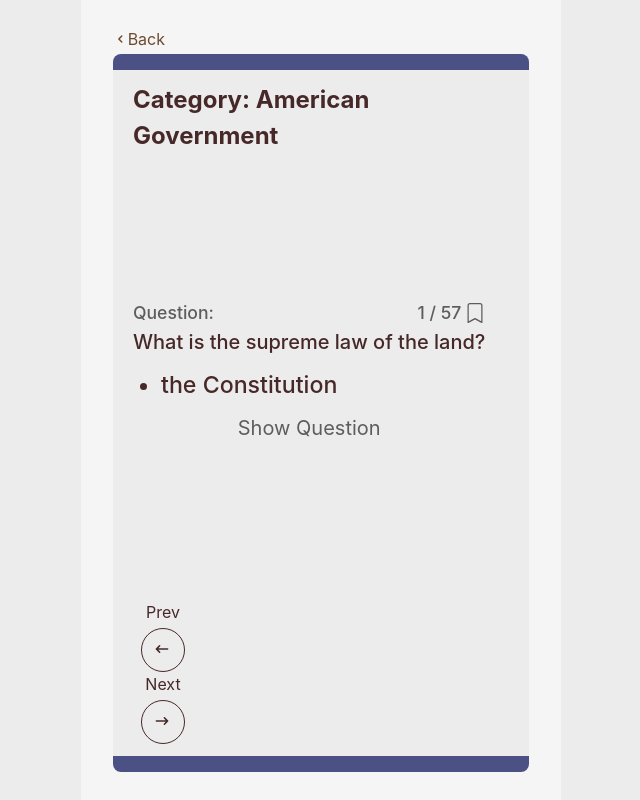
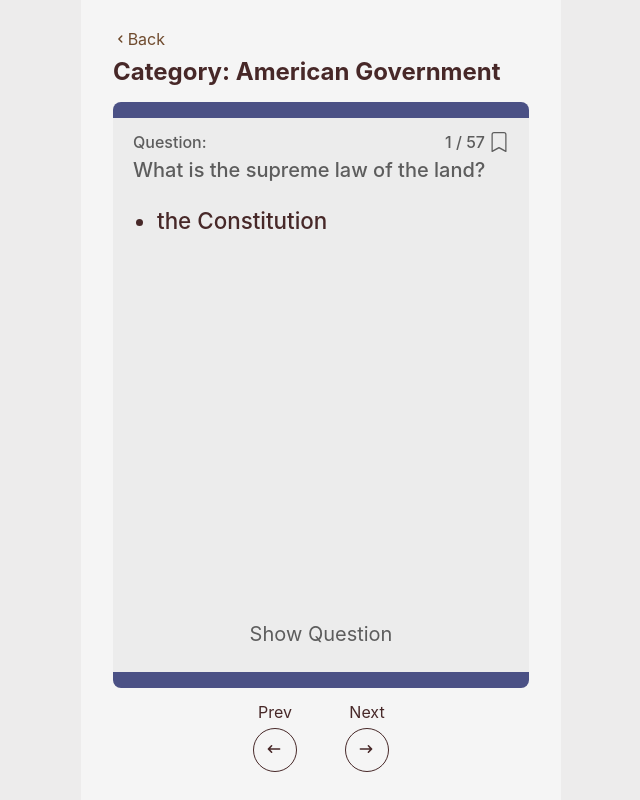
Before and after one commit to sprajams/flashcards, a React (Create React App) app: page /category/1/1 in a window 1280 px wide. Both pictures are taken after a click on the button "Show Answer". Shown: the whole page, without its empty margins (319-959 px from the left). Built offline with nearby package versions, Linux system fonts and the light colour scheme.

Commit message:
handle buttons for front and back of button

```diff
--- a/src/components/CardLayout/index.jsx
+++ b/src/components/CardLayout/index.jsx
@@ -4,11 +4,17 @@ import { useDispatch, useSelector } from "react-redux";
 import { add, remove } from "../../store/bookmarksSlice";
 import { useState } from "react";
 import { BsBookmark, BsBookmarkFill } from "react-icons/bs";
-import { HiCheck, HiX } from "react-icons/hi";
 
-const CardLayout = ({ data, index, totalQ, testMode, buttons, title }) => {
+const CardLayout = ({
+  data,
+  index,
+  totalQ,
+  buttons,
+  buttonsFlipped,
+  title,
+}) => {
   const { question, options, id } = data;
-  const [activeFront, setActiveFront] = useState(true);
+  const [isFlipped, setIsFlipped] = useState(false);
   // get state of bookmarks
   const bookmarkState = useSelector((state) => state.bookmarks);
   const dispatch = useDispatch();
@@ -22,7 +28,7 @@ const CardLayout = ({ data, index, totalQ, testMode, buttons, title }) => {
   const isBookmarked = bookmarkState.indexOf(id) >= 0;
   return (
     <div className={styles.outer}>
-      <h2 className={styles.titleWrap}>{title}</h2>
+      <h2>{title}</h2>
       <div className={styles.cardContainer}>
         <div className={styles.topContainer}>
           <div className={clsx(styles.topInfo, styles.infoSmall)}>
@@ -51,13 +57,11 @@ const CardLayout = ({ data, index, totalQ, testMode, buttons, title }) => {
               )}
             </div>
           </div>
-          {activeFront ? null : <h3 className={styles.infoBig}>{question}</h3>}
+          {isFlipped ? <h3 className={styles.infoBig}>{question}</h3> : null}
         </div>
 
         <div className={styles.mainWrap}>
-          {activeFront ? (
-            <h2>{question}</h2>
-          ) : (
+          {isFlipped ? (
             <ul className={styles.answerWrap}>
               {options.length > 0
                 ? options.map((elem, i) => {
@@ -65,39 +69,24 @@ const CardLayout = ({ data, index, totalQ, testMode, buttons, title }) => {
                   })
                 : null}
             </ul>
+          ) : (
+            <h2>{question}</h2>
           )}
         </div>
 
         <div className={styles.bottomWrap}>
           <button
             className={clsx(styles.infoSmall, styles.answerBtnWrap)}
-            onClick={() => setActiveFront(!activeFront)}
+            onClick={() => setIsFlipped(!isFlipped)}
           >
-            {activeFront ? "Show Answer" : "Show Question"}
+            {isFlipped ? "Show Question" : "Show Answer"}
           </button>
-
-          {/* TODO: section for test mode */}
-          {activeFront
-            ? ""
-            : testMode && (
-                <div className={styles.actionBtnWrap}>
-                  <button
-                    className={clsx(styles.infoSmall, styles.answerBtnWrap)}
-                  >
-                    {/* Inorrect */}
-                    <HiX className={styles.iconWrap} />
-                  </button>
-                  <button
-                    className={clsx(styles.infoSmall, styles.answerBtnWrap)}
-                  >
-                    {/* correct icon */}
-                    <HiCheck className={styles.iconWrap} />
-                  </button>
-                </div>
-              )}
         </div>
       </div>
-      <div className={styles.btnContainer}>{buttons}</div>
+      <div className={styles.btnContainer}>
+        {/* show correct & incorrect buttons (buttonsFlipped) only if available in quiz mode */}
+        {isFlipped ? buttonsFlipped ?? buttons : buttons}
+      </div>
     </div>
   );
 };
--- a/src/components/CardLayout/styles.module.scss
+++ b/src/components/CardLayout/styles.module.scss
@@ -1,13 +1,22 @@
 .outer {
   height: 100%;
+  display: flex;
+  flex-direction: column;
+  justify-content: center;
+  gap: 12px;
+  color: var(--color-text-primary);
+}
+
+.cardContainer {
+  flex: 1 1 auto;
   border-radius: 8px;
   padding: 12px 20px;
   display: flex;
   flex-direction: column;
   justify-content: space-between;
   align-items: flex-start;
-  width: 100%;
-  gap: 12px;
+  gap: 8px;
+  overflow: hidden;
   color: var(--color-text-primary);
   background: rgb(236, 236, 236);
   border-top: 16px solid rgb(75, 81, 133);
@@ -18,7 +27,6 @@
     border-bottom: 16px solid rgb(107, 82, 62);
   }
 }
-
 // TOP
 .topContainer {
   display: flex;
@@ -38,12 +46,9 @@
 .topInfo {
   justify-content: space-between;
 }
-.qInfoWrap {
-  justify-content: center;
-}
+
 .infoSmall {
-  font-size: 1.1rem;
-  color: rgba(34, 34, 34, 0.95);
+  font-size: 1rem;
   color: rgb(93, 93, 93);
   @media (prefers-color-scheme: dark) {
     color: rgba(197, 179, 165, 0.95);
@@ -53,22 +58,23 @@
   margin-top: 4px;
   font-size: 1.25rem;
   line-height: 1.6rem;
+  color: rgb(93, 93, 93);
+  @media (prefers-color-scheme: dark) {
+    color: rgba(197, 179, 165, 0.95);
+  }
 }
 
 // MAIN/MID
 .mainWrap {
-  font-size: 1.3rem;
+  font-size: 1.2rem;
+  overflow-y: auto;
   width: 100%;
-  overflow-y: scroll;
   flex: 1 1 auto;
-  padding: 0;
 }
 .answerWrap {
-  font-size: 1.45rem;
-  padding: 0;
-  padding-left: 28px;
+  font-size: 1.4rem;
+  padding: 0 24px;
   font-weight: 500;
-  overflow-y: scroll;
 }
 
 // BOTTOM
@@ -113,3 +119,10 @@
   gap: 20px;
   align-items: center;
 }
+
+.btnContainer {
+  display: flex;
+  justify-content: center;
+  gap: 32px;
+  align-items: center;
+}
--- a/src/pages/QuizMode/index.jsx
+++ b/src/pages/QuizMode/index.jsx
@@ -3,7 +3,12 @@ import { useDispatch, useSelector } from "react-redux";
 import { start } from "../../store/quizSlice";
 import data from "../../assets/output.json";
 import CardLayout from "../../components/CardLayout";
-import { HiArrowNarrowLeft, HiArrowNarrowRight } from "react-icons/hi";
+import {
+  HiArrowNarrowLeft,
+  HiArrowNarrowRight,
+  HiCheck,
+  HiX,
+} from "react-icons/hi";
 
 const QuizMode = () => {
   const [activeIndex, setActiveIndex] = useState(0);
@@ -32,6 +37,19 @@ const QuizMode = () => {
     </>
   );
 
+  const buttonsConfirm = (
+    <>
+      <button>
+        {/* Inorrect */}
+        <HiX />
+      </button>
+      <button>
+        {/* correct icon */}
+        <HiCheck />
+      </button>
+    </>
+  );
+
   return (
     <>
       {quiz.ids.length > 0 ? (
@@ -40,6 +58,7 @@ const QuizMode = () => {
           index={activeIndex}
           totalQ={quiz.ids.length}
           buttons={buttons}
+          buttonsFlipped={buttonsConfirm}
           title={"Quiz"}
         />
       ) : (
--- a/src/pages/StudyMode/index.jsx
+++ b/src/pages/StudyMode/index.jsx
@@ -53,7 +53,6 @@ const StudyMode = () => {
           data={data[adjustedIndex]}
           index={adjustedIndex}
           totalQ={data.length}
-          testMode={false}
           buttons={buttons}
         />
       </div>
```
